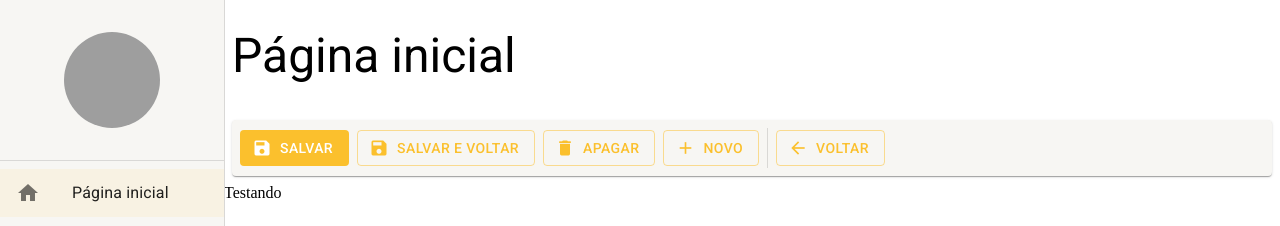
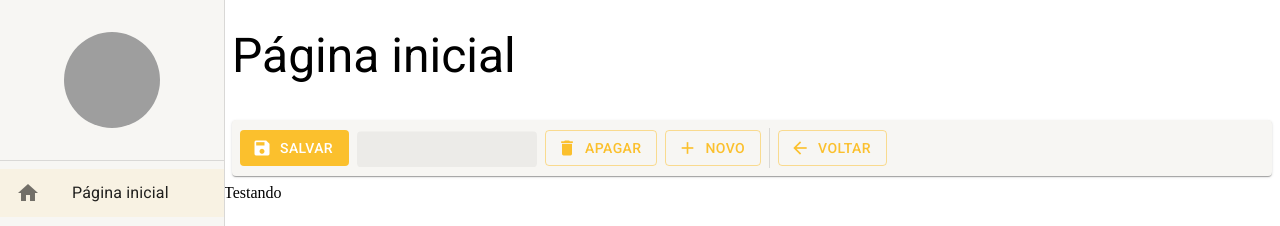
Before and after one commit to MarinaGV93/React-MaterialUI, a React (Create React App) app: page /pagina-inicial in a window 1280 px wide. Shown: the top 226 px of the page. Built offline with nearby package versions, Linux system fonts and the light colour scheme; grey boxes are pictures that could not be loaded.

Commit message:
Adicionando o skeleton do Material UI

```diff
--- a/src/pages/dashboard/Dashboard.tsx
+++ b/src/pages/dashboard/Dashboard.tsx
@@ -10,7 +10,10 @@
         //   mostrarInputBusca
         //   // textoBotaoNovo="Nova"
         // />
-        <FerramentasDeDetalhe mostrarBotaoSalvarEFechar />
+        <FerramentasDeDetalhe
+          mostrarBotaoSalvarEFechar
+          mostrarBotaoSalvarEFecharCarregando
+        />
       }
     >
       Testando
--- a/src/shared/components/ferramentas-de-detalhe/FerramentasDeDetalhe.tsx
+++ b/src/shared/components/ferramentas-de-detalhe/FerramentasDeDetalhe.tsx
@@ -1,4 +1,12 @@
-import { Box, Button, Divider, Icon, Paper, useTheme } from "@mui/material";
+import {
+  Box,
+  Button,
+  Divider,
+  Icon,
+  Paper,
+  Skeleton,
+  useTheme,
+} from "@mui/material";
 
 interface IFerramentasDeDetalheProps {
   textoBotaoNovo?: string;
@@ -8,6 +16,12 @@
   mostrarBotaoApagar?: boolean;
   mostrarBotaoVoltar?: boolean;
   mostrarBotaoSalvarEFechar?: boolean;
+
+  mostrarBotaoSalvarCarregando?: boolean;
+  mostrarBotaoNovoCarregando?: boolean;
+  mostrarBotaoApagarCarregando?: boolean;
+  mostrarBotaoVoltarCarregando?: boolean;
+  mostrarBotaoSalvarEFecharCarregando?: boolean;
 
   aoClicarEmSalvar?: () => void;
   aoClicarEmNovo?: () => void;
@@ -24,6 +38,12 @@
   mostrarBotaoApagar = true,
   mostrarBotaoVoltar = true,
   mostrarBotaoSalvarEFechar = false,
+
+  mostrarBotaoSalvarCarregando = false,
+  mostrarBotaoNovoCarregando = false,
+  mostrarBotaoApagarCarregando = false,
+  mostrarBotaoVoltarCarregando = false,
+  mostrarBotaoSalvarEFecharCarregando = false,
 
   aoClicarEmSalvar,
   aoClicarEmNovo,
@@ -44,7 +64,7 @@
       paddingX={1}
       gap={1}
     >
-      {mostrarBotaoSalvar && (
+      {mostrarBotaoSalvar && !mostrarBotaoSalvarCarregando && (
         <Button
           color="primary"
           disableElevation
@@ -56,7 +76,10 @@
         </Button>
       )}
 
-      {mostrarBotaoSalvarEFechar && (
+      {/* Indica que o botão está carregando */}
+      {mostrarBotaoSalvarCarregando && <Skeleton width={110} height={60} />}
+
+      {mostrarBotaoSalvarEFechar && !mostrarBotaoSalvarEFecharCarregando && (
         <Button
           color="primary"
           disableElevation
@@ -67,7 +90,12 @@
           Salvar e voltar
         </Button>
       )}
-      {mostrarBotaoApagar && (
+
+      {mostrarBotaoSalvarEFecharCarregando && (
+        <Skeleton width={180} height={60} />
+      )}
+
+      {mostrarBotaoApagar && !mostrarBotaoApagarCarregando && (
         <Button
           color="primary"
           disableElevation
@@ -78,7 +106,10 @@
           Apagar
         </Button>
       )}
-      {mostrarBotaoNovo && (
+
+      {mostrarBotaoApagarCarregando && <Skeleton width={110} height={60} />}
+
+      {mostrarBotaoNovo && !mostrarBotaoNovoCarregando && (
         <Button
           color="primary"
           disableElevation
@@ -90,9 +121,11 @@
         </Button>
       )}
 
+      {mostrarBotaoNovoCarregando && <Skeleton width={110} height={60} />}
+
       <Divider variant="middle" orientation="vertical" />
 
-      {mostrarBotaoVoltar && (
+      {mostrarBotaoVoltar && !mostrarBotaoVoltarCarregando && (
         <Button
           color="primary"
           disableElevation
@@ -103,6 +136,7 @@
           Voltar
         </Button>
       )}
+      {mostrarBotaoVoltarCarregando && <Skeleton width={110} height={60} />}
     </Box>
   );
 };
```
